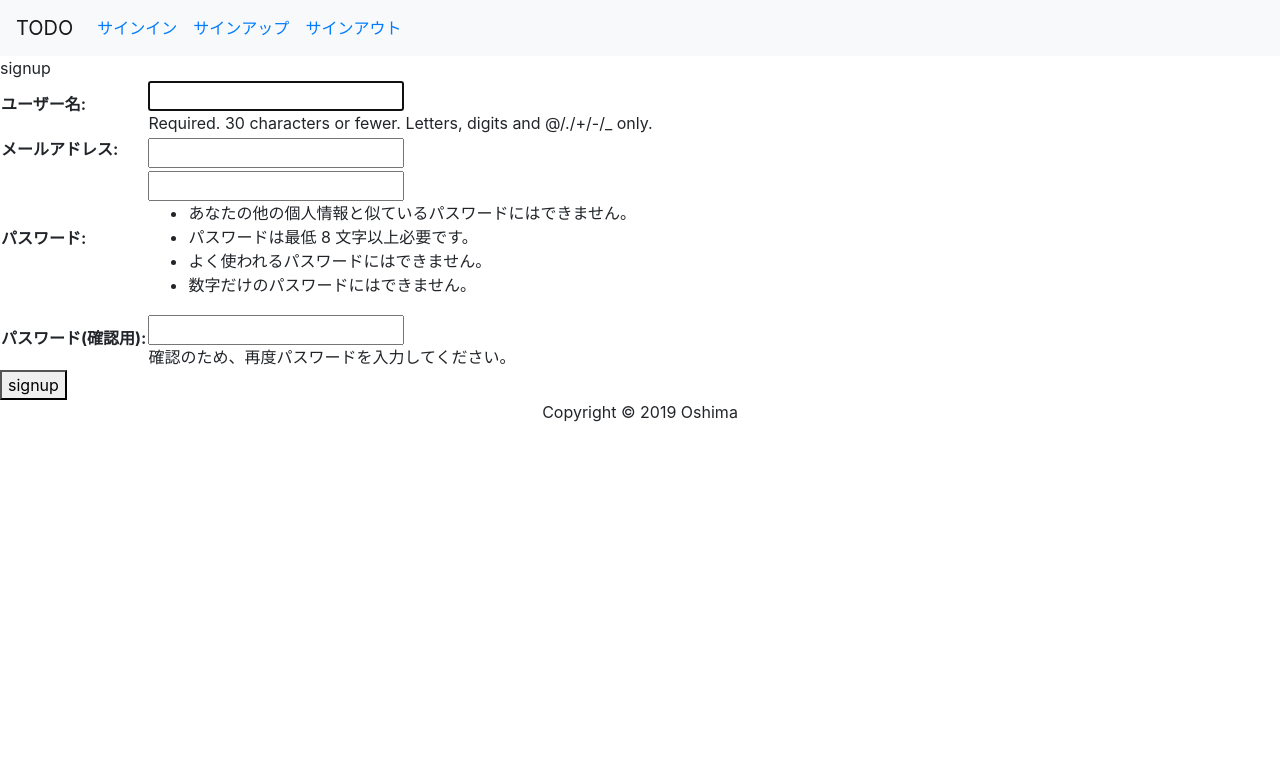
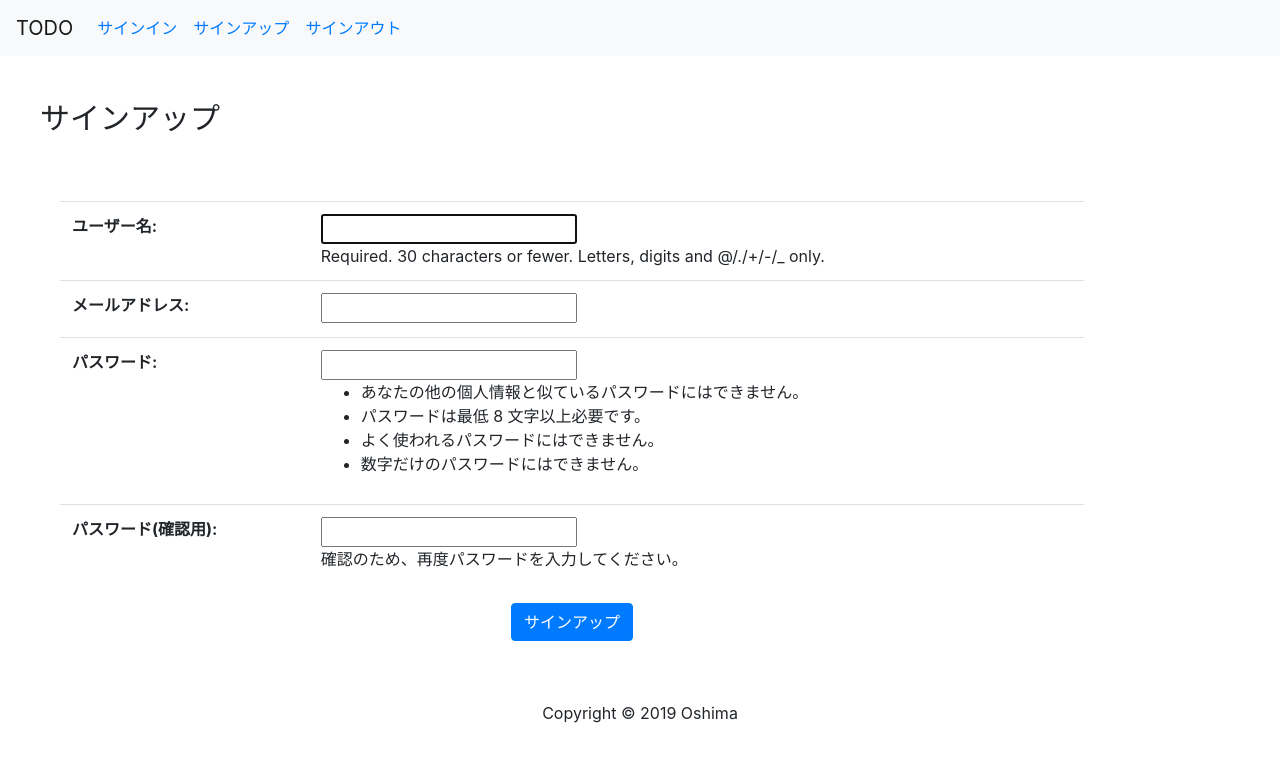
Before and after one commit to morumotto/SampleProject, a Django app: page /myapp/signup/ in a window 1280 px wide. Shown: the top 762 px of the page. Run offline with Django 3.2, Linux system fonts and the light colour scheme; some libraries are stand-ins or nearby versions.

Commit message:
add signup-comp

```diff
--- a/myapp/models.py
+++ b/myapp/models.py
@@ -58,7 +58,7 @@ class CustomUser(AbstractBaseUser, PermissionsMixin):
         error_messages={
             'unique': _("A user with that username already exists."),
         })
-    email = models.EmailField(_('email address'))
+    email = models.EmailField(_('email address'), unique=True)
     is_staff = models.BooleanField(_('staff status'), default=False,
         help_text=_('Designates whether the user can log into this admin '
                     'site.'))
--- a/myapp/static/myapp/style.css
+++ b/myapp/static/myapp/style.css
@@ -1,3 +1,11 @@
+
+.page-title {
+    width: 40%;
+    font-size: 30px;
+    margin: 40px;
+}
+
+
 /*** top ***/
 .board {
     margin: 40px auto;
@@ -21,6 +29,11 @@
     width: 40%;
     margin: 40px auto;
 }
+.list-title {
+    width: 80%;
+    margin: 40px auto;
+    font-size: 30px;
+}
 
 .todo-container {
     width: 70%;
@@ -32,6 +45,7 @@
     border-bottom: solid 1px lightgray;
     margin: 20px auto;
 }
+
 .todo-title {
     margin: 0px 0px;
 }
@@ -51,3 +65,31 @@
     width: 40%;
     margin: 40px auto;
 }
+
+/*** signup ***/
+
+.signup-title {
+    width: 40%;
+    font-size: 30px;
+    margin: 40px;
+}
+
+.signup-form {
+    width: 80%;
+    margin: 60px 60px;
+    padding 20px;
+}
+
+.signup-btn {
+    display: block;
+    margin: 20px auto;
+}
+
+/*** signup comp ***/
+
+.to-top {
+    width: 40%;
+    margin: 40px auto;
+    text-align: center;
+    font-size: 20px;
+}
--- a/myapp/templates/myapp/base.html
+++ b/myapp/templates/myapp/base.html
@@ -26,6 +26,9 @@
                 </ul>
             </div>
         </nav>
+
+        <div class="page-title">{% block page-title %}page-title{% endblock %}</div>
+
         {% block contents %}
         {% endblock %}
 
@@ -36,11 +39,7 @@
         <div>
             <p class="text-center">Copyright &copy; 2019 Oshima</p>
         </div>
-  <!--
-  <script src="https://code.jquery.com/jquery-3.3.1.min.js" integrity="sha256-FgpCb/KJQlLNfOu91ta32o/NMZxltwRo8QtmkMRdAu8="
-        crossorigin="anonymous"></script>
-  <script src="https://maxcdn.bootstrapcdn.com/bootstrap/4.0.0/js/bootstrap.min.js"></script>
-  -->
+
         <script type="text/javascript" src="{% static 'myapp/jquery/jquery-3.4.0.min.js' %}"></script>
         <script type="text/javascript" src="{% static 'myapp/bootstrap4/js/bootstrap.min.js' %}"></script>
     </body>
--- a/myapp/templates/myapp/signin.html
+++ b/myapp/templates/myapp/signin.html
@@ -1,4 +1,8 @@
 {% extends 'myapp/base.html' %}
+
+{% block title %}サインイン{% endblock %}
+
+{% block page-title %}サインイン{% endblock %}
 
 {% block contents %}
     <form method="post" class="signin-form">
@@ -6,6 +10,6 @@
         <table class="table">
             {{ form.as_table }}
         </table>
-            <button type="submit">signin</button>
+        <button type="submit" class="btn btn-primary">サインイン</button>
     </form>
 {% endblock %}
--- a/myapp/templates/myapp/signup.html
+++ b/myapp/templates/myapp/signup.html
@@ -1,11 +1,15 @@
 {% extends 'myapp/base.html' %}
+
+{% block title %}サインアップ{% endblock %}
+
+{% block page-title %}サインアップ{% endblock %}
+
 {% block contents %}
-signup
-<form method="post">
-    {% csrf_token %}
-    <table>
-        {{ form.as_table }}
-    </table>
-    <button type="submit">signup</button>
-</form>
+    <form method="post" class="signup-form">
+        {% csrf_token %}
+        <table class="table">
+            {{ form.as_table }}
+        </table>
+        <button type="submit" class="btn btn-primary signup-btn">サインアップ</button>
+    </form>
 {% endblock %}
--- a/myapp/urls.py
+++ b/myapp/urls.py
@@ -9,5 +9,6 @@ urlpatterns = [
     path('signin/', views.signinView, name='signin'),
     path('signout/', views.signoutView, name='signout'),
     path('delete/<int:num>', views.deleteView, name='delete'),
+    path('signup_comp', views.signupCompView, name='signup_comp'),
     path('', views.topView, name='top'),
 ]
--- a/myapp/views.py
+++ b/myapp/views.py
@@ -5,7 +5,6 @@ from .models import CustomUser, Todo
 from .forms import CustomUserForm, LoginForm, CreateTodoForm
 from django.contrib.auth.views import LoginView, LogoutView
 from django.contrib.auth.decorators import login_required
-# Create your views here.
 
 
 def topView(request):
@@ -34,8 +33,12 @@ class SignupView(CreateView):
     model = CustomUser
     form_class = CustomUserForm
     template_name = 'myapp/signup.html'
-    success_url = reverse_lazy('myapp:index')
+    success_url = reverse_lazy('myapp:signup_comp')
 signupView = SignupView.as_view()
+
+
+def signupCompView(request):
+    return render(request, 'myapp/signup_comp.html')
 
 
 class SigninView(LoginView):
```
Also changed, not shown: myapp/templates/myapp/index.html (+9 -3 lines), myapp/templates/myapp/signup_comp.html (added, +9 -0 lines), myapp/templates/myapp/top.html (+5 -6 lines), 1 other file. Lines whose indentation alone changed are shown as unchanged.
